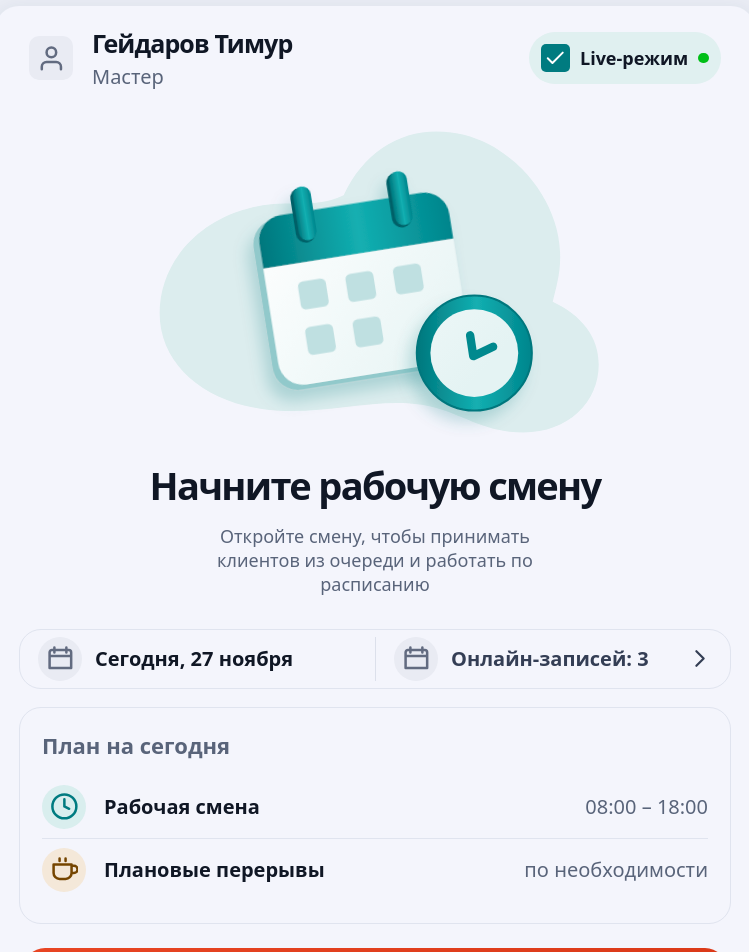
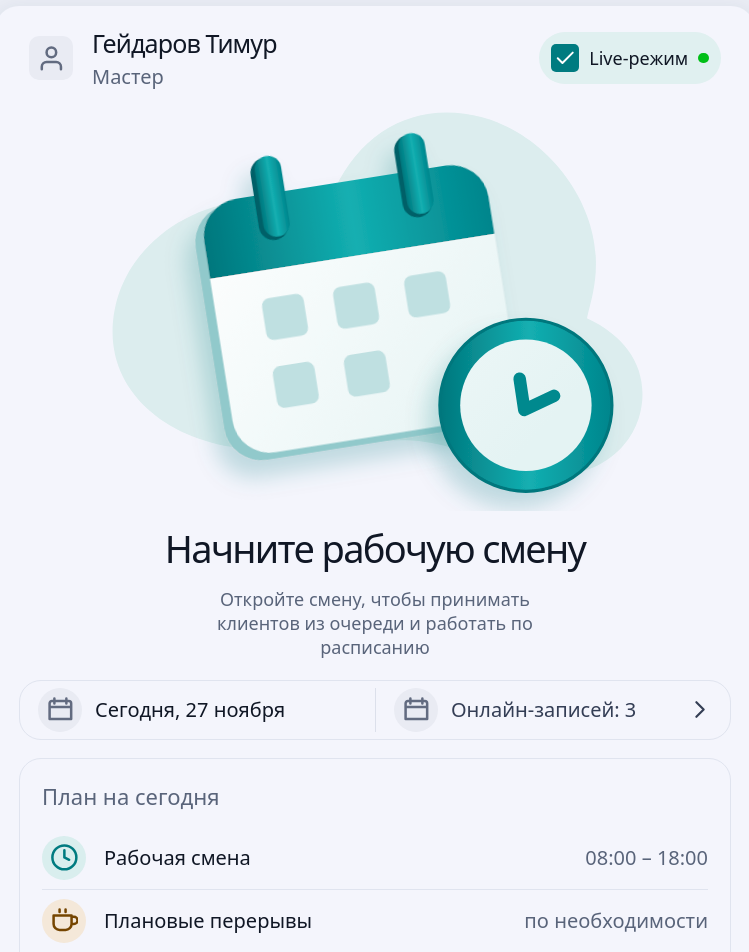
Before and after one commit to dsh16/blitz_master, a Nuxt app: page /open-work in a window 1280 px wide. Shown: the top 952 px of the page, without its empty margins (265-1014 px from the left). Built offline with nearby package versions, Linux system fonts and the light colour scheme.

Commit message:
Enlarge the calendar artwork and lighten shift typography

```diff
--- a/app/pages/open-work.vue
+++ b/app/pages/open-work.vue
@@ -21,7 +21,7 @@ const menuOpen = ref(false)
       </header>
 
       <section class="intro" aria-labelledby="shift-title">
-        <svg class="illustration" viewBox="0 0 440 310" fill="none" aria-hidden="true">
+        <svg class="illustration" viewBox="8 7 428 318" fill="none" aria-hidden="true">
           <defs>
             <linearGradient id="shift-paper" x1="104" y1="80" x2="302" y2="262" gradientUnits="userSpaceOnUse">
               <stop stop-color="#fff" />
@@ -37,6 +37,7 @@ const menuOpen = ref(false)
             </filter>
           </defs>
           <path fill="#dcedee" d="M14 183c0-57 51-104 119-105 20 0 39 1 57-8C211 25 250 4 293 10c56 7 102 61 104 114 1 20-4 35-7 48 28 13 44 34 44 60 0 36-29 65-72 65-46 0-63-25-111-28-39-2-81 10-126 7C62 272 14 235 14 183Z" />
+          <g transform="translate(-49 -33) scale(1.24)">
             <g transform="rotate(-9 206 164)" filter="url(#shift-shadow)">
               <rect x="112" y="81" width="184" height="165" rx="24" fill="#91c9cb" />
               <rect x="118" y="78" width="184" height="164" rx="24" fill="url(#shift-paper)" />
@@ -57,6 +58,7 @@ const menuOpen = ref(false)
               <circle cx="315" cy="221" r="55" fill="url(#shift-teal)" stroke="#00777d" stroke-width="2" />
               <circle cx="315" cy="221" r="42" fill="url(#shift-paper)" />
               <path d="m311 204 3 20 19-9" stroke="#00898e" stroke-width="8" stroke-linecap="round" stroke-linejoin="round" />
+            </g>
           </g>
         </svg>
 
@@ -146,7 +148,7 @@ const menuOpen = ref(false)
   font-size: clamp(18px, 3.5vw, 31px);
 }
 .avatar { border-radius: 23%; width: clamp(34px, 8vw, 60px) }
-.master strong { font-weight: 600; font-size: clamp(14px, 3.5vw, 25px); letter-spacing: -.035em }
+.master strong { font-weight: 500; font-size: clamp(14px, 3.5vw, 25px); letter-spacing: -.035em }
 .master p { color: var(--muted); font-size: clamp(12px, 2.8vw, 20px); margin-top: 3px }
 .live {
   margin-left: auto;
@@ -155,20 +157,20 @@ const menuOpen = ref(false)
   padding: clamp(6px, 1.5vw, 12px);
   gap: clamp(4px, 1.3vw, 10px);
   white-space: nowrap;
-  font-weight: 600;
+  font-weight: 500;
   font-size: clamp(10px, 2.5vw, 18px);
 }
 .live-check { background: var(--teal); color: white; border-radius: 5px; padding: 3px }
 .live-dot { width: .6em; aspect-ratio: 1; border-radius: 50%; background: #00bf17 }
-.intro { text-align: center; margin: clamp(24px, 5vw, 44px) auto clamp(28px, 7vw, 62px) }
-.illustration { display: block; width: min(78%, 420px); margin: 0 auto clamp(9px, 2vw, 18px) }
-.intro h1 { font-weight: 600; font-size: clamp(22px, 5.4vw, 39px); letter-spacing: -.045em; line-height: 1.12 }
+.intro { text-align: center; margin: clamp(18px, 4vw, 34px) auto clamp(20px, 5vw, 44px) }
+.illustration { display: block; width: min(94%, 520px); height: auto; margin: 0 auto clamp(8px, 1.6vw, 16px) }
+.intro h1 { font-weight: 500; font-size: clamp(22px, 5.4vw, 39px); letter-spacing: -.045em; line-height: 1.12 }
 .intro p {
   max-width: 35ch;
   margin: clamp(8px, 2vw, 17px) auto 0;
   color: var(--muted);
   font-size: clamp(13px, 3.2vw, 23px);
-  font-weight: 450;
+  font-weight: 400;
   line-height: 1.35;
 }
 .day-card, .plan-card { border: 1px solid #e0e4ef; border-radius: clamp(13px, 3vw, 22px) }
@@ -179,17 +181,17 @@ const menuOpen = ref(false)
   padding: 0 clamp(5px, 2.2vw, 18px);
   color: inherit;
   font-size: clamp(11px, 2.65vw, 20px);
-  font-weight: 550;
+  font-weight: 450;
   text-decoration: none;
 }
 .bookings { border-inline-start: 1px solid #dce0eb; color: #343e55 }
 .bookings .chevron { margin-left: auto }
 .plan-card { padding: clamp(9px, 2.7vw, 22px); margin-top: clamp(9px, 2.5vw, 18px) }
-.plan-card h2 { color: var(--muted); font-size: clamp(14px, 2.85vw, 22px); font-weight: 550 }
+.plan-card h2 { color: var(--muted); font-size: clamp(14px, 2.85vw, 22px); font-weight: 450 }
 .plan-card dl { margin-top: clamp(7px, 2vw, 16px) }
 .plan-row { gap: 7px; justify-content: space-between; padding: clamp(5px, 1.1vw, 9px) 0 }
 .plan-row + .plan-row { border-top: 1px solid #e0e4ef }
-.plan-row dt { gap: clamp(6px, 2.2vw, 18px); font-weight: 550 }
+.plan-row dt { gap: clamp(6px, 2.2vw, 18px); font-weight: 450 }
 .plan-row :is(dt, dd) { font-size: clamp(11px, 2.65vw, 20px) }
 .plan-row dd { color: var(--muted); text-align: right }
 .clock { background: #d9eeee; color: var(--teal) }
@@ -204,7 +206,7 @@ const menuOpen = ref(false)
   background: linear-gradient(115deg, #e84523, #da3918);
   color: #fff;
   font-size: clamp(17px, 3.65vw, 27px);
-  font-weight: 600;
+  font-weight: 500;
   text-decoration: none;
 }
 .shift-navigation { position: relative; margin-top: clamp(30px, 9vw, 100px) }
@@ -245,14 +247,13 @@ const menuOpen = ref(false)
 .shift-menu a { color: #006d71 }
 
 @media (min-width: 900px) {
-  .shift-screen { width: min(calc(100% - 48px), 760px) }
-  .intro { margin-block: clamp(22px, 4vh, 44px) }
-  .illustration { width: min(70%, 460px) }
+  .intro { margin-block: clamp(14px, 2.5vh, 28px) }
+  .illustration { width: min(91%, 540px) }
   .intro h1 { font-size: clamp(29px, 3vw, 38px) }
   .intro p { font-size: 18px }
   .shift-icon { width: 44px; font-size: 23px }
   .open-shift { margin-top: clamp(16px, 3vh, 34px); min-height: 60px; font-size: 23px }
-  .shift-navigation { margin-top: clamp(16px, 4vh, 40px) }
+  .shift-navigation { margin-top: clamp(14px, 2.5vh, 30px) }
   .shift-toolbar { min-height: 68px }
   .shift-toolbar :is(a, button) { width: 54px; font-size: 26px }
 }
```
Lines whose indentation alone changed are shown as unchanged.
